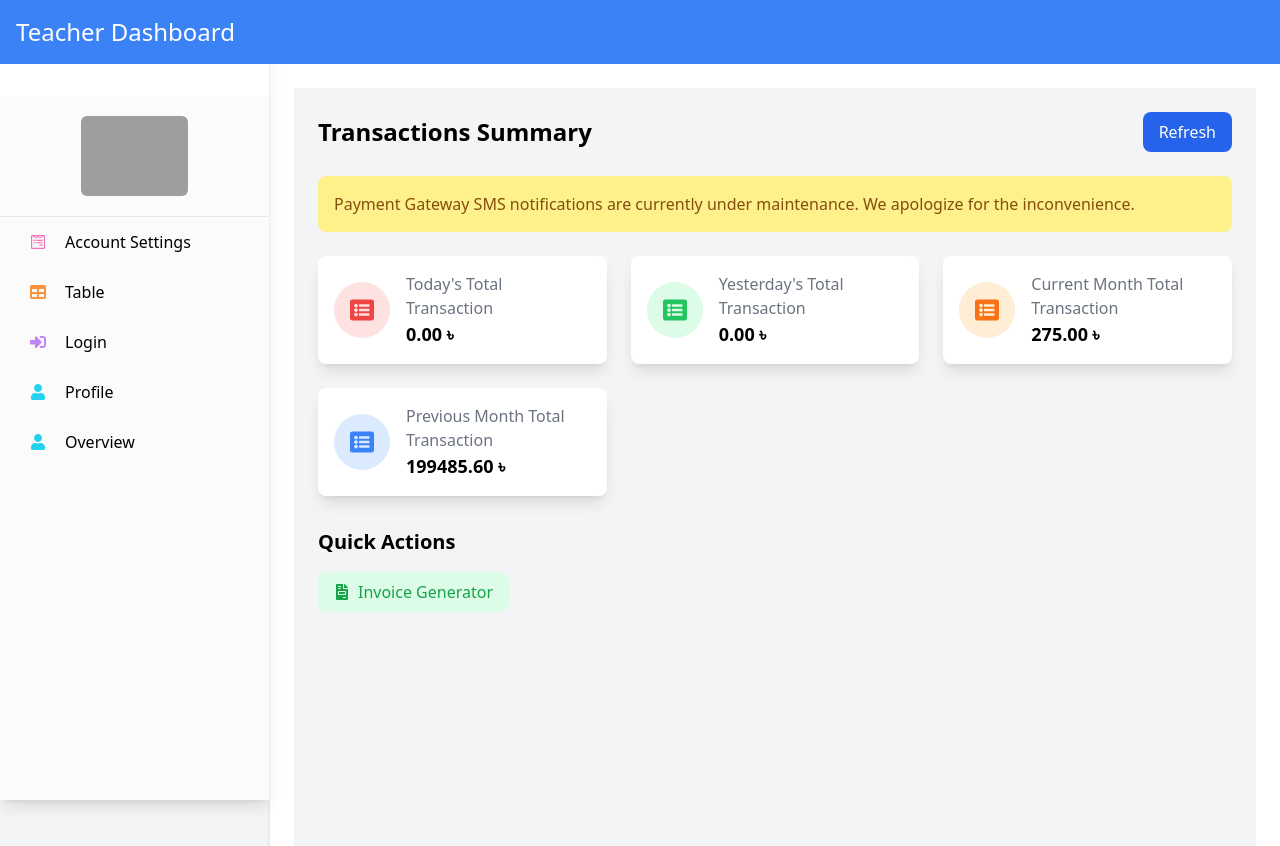
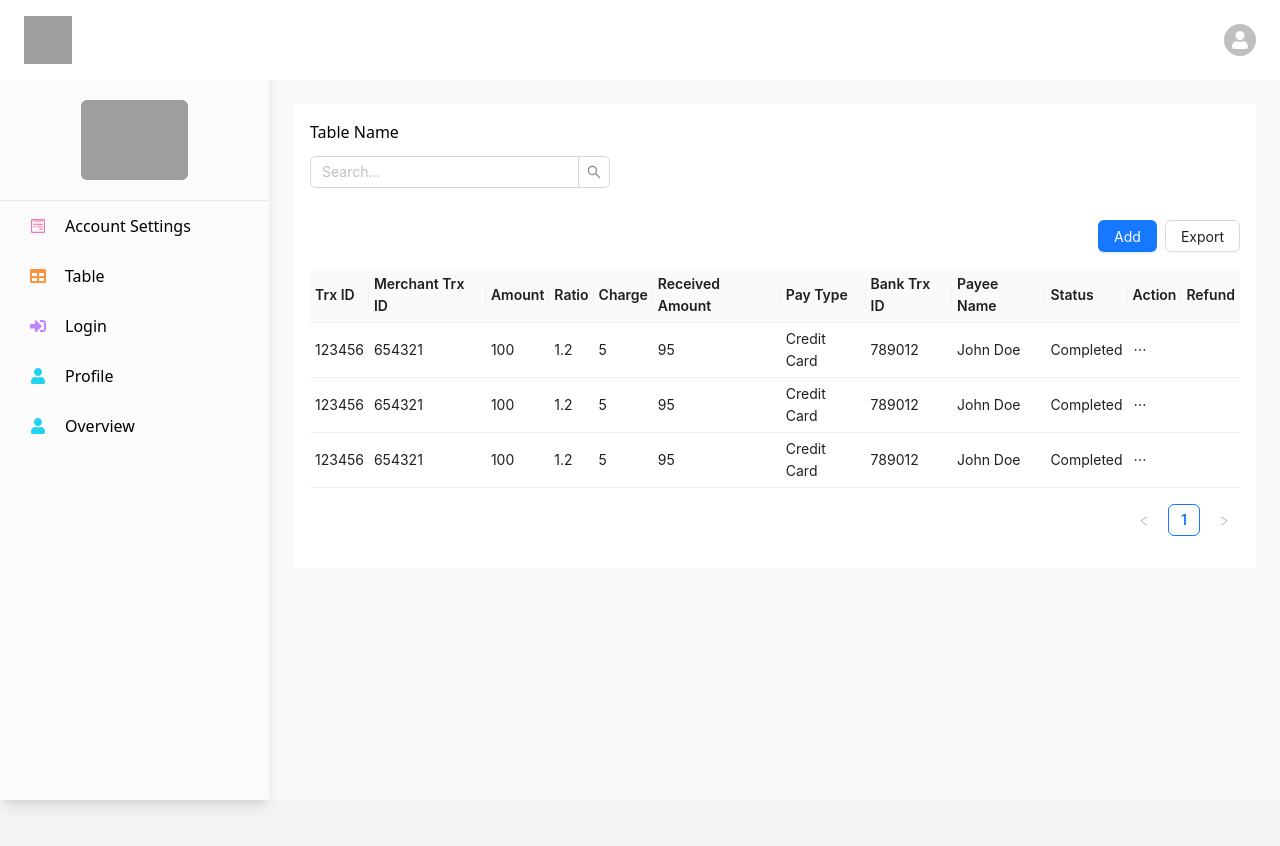
Before and after one commit to DipPal513/teacher_dashboard_lms, a Next.js app: page /overview in a window 1280 px wide. Shown: the top 846 px of the page. After the commit the page ends 800 px from the top, so only its background shows below. Built offline with nearby package versions, Linux system fonts and the light colour scheme; grey boxes are pictures that could not be loaded.

Commit message:
Add Ant Design dependency and update layout styles; enhance Header component with user dropdown

```diff
--- a/package.json
+++ b/package.json
@@ -9,6 +9,7 @@
     "lint": "next lint"
   },
   "dependencies": {
+    "antd": "^5.23.2",
     "next": "15.1.4",
     "react": "^19.0.0",
     "react-dom": "^19.0.0",
--- a/src/app/account_settings/page.jsx
+++ b/src/app/account_settings/page.jsx
@@ -20,7 +20,7 @@ const AccountSettings = () => {
   };
 
   return (
-    <div className="min-h-screen bg-gray-100 flex items-center justify-center">
+    <div className="min-h-screen  flex items-center justify-center">
       <div className="w-full max-w-2xl p-6 bg-white shadow-lg rounded-lg">
         <h2 className="text-2xl font-bold text-gray-800 text-center mb-6">
           Account Settings
--- a/src/app/globals.css
+++ b/src/app/globals.css
@@ -1,6 +1,8 @@
 @tailwind base;
 @tailwind components;
 @tailwind utilities;
+
+
 
 /* sidebar */
 
@@ -8,3 +10,11 @@
 .sidebar_menu{
     left: 0px !important;
 }
+
+/* antd */
+td.ant-table-cell,th{
+    padding: 5px 5px !important;
+    }
+ul.ant-dropdown-menu{
+    box-shadow: none !important;
+}
--- a/src/app/layout.js
+++ b/src/app/layout.js
@@ -34,7 +34,7 @@ export default function RootLayout({ children }) {
 
 
           {/* Main Content */}
-          <main className="flex-1 p-6 overflow-y-auto bg-white shadow-md">
+          <main className="flex-1 mt-20 md:p-6 overflow-y-auto bg-[#F8F9FA] shadow-md">
             {children}
           </main>
         </div>
--- a/src/app/login/page.jsx
+++ b/src/app/login/page.jsx
@@ -25,7 +25,7 @@ export default function LoginPage() {
   };
 
   return (
-    <div className="min-h-screen flex items-center justify-center bg-gradient-to-br from-blue-600 to-purple-700">
+    <div className="min-h-screen flex items-center justify-center bg-gradient-to-br">
       <div className="bg-white rounded-lg shadow-lg p-8 w-full max-w-md">
         {/* Logo */}
         <div className="text-center mb-6">
--- a/src/app/overview/page.jsx
+++ b/src/app/overview/page.jsx
@@ -1,84 +1,117 @@
-import React from "react";
-import { FaHome, FaSearch, FaListAlt, FaMoneyBill, FaFileInvoice } from "react-icons/fa";
+"use client";
+import React, { useState } from "react";
+import { Table, Button, Input, Menu, Dropdown } from "antd";
+import { EllipsisOutlined } from "@ant-design/icons";
 
-const Dashboard = () => {
+const initialData = [
+  {
+    key: "1",
+    trxId: "123456",
+    merchantTrxId: "654321",
+    amount: 100,
+    ratio: 1.2,
+    charge: 5,
+    receivedAmount: 95,
+    payType: "Credit Card",
+    bankTrxId: "789012",
+    payeeName: "John Doe",
+    status: "Completed",
+  },
+  {
+    key: "1",
+    trxId: "123456",
+    merchantTrxId: "654321",
+    amount: 100,
+    ratio: 1.2,
+    charge: 5,
+    receivedAmount: 95,
+    payType: "Credit Card",
+    bankTrxId: "789012",
+    payeeName: "John Doe",
+    status: "Completed",
+  },
+  {
+    key: "1",
+    trxId: "123456",
+    merchantTrxId: "654321",
+    amount: 100,
+    ratio: 1.2,
+    charge: 5,
+    receivedAmount: 95,
+    payType: "Credit Card",
+    bankTrxId: "789012",
+    payeeName: "John Doe",
+    status: "Completed",
+  },
+  // Add more demo data here
+];
+
+const columns = [
+  { title: "Trx ID", dataIndex: "trxId", key: "trxId" },
+  {
+    title: "Merchant Trx ID",
+    dataIndex: "merchantTrxId",
+    key: "merchantTrxId",
+  },
+  { title: "Amount", dataIndex: "amount", key: "amount" },
+  { title: "Ratio", dataIndex: "ratio", key: "ratio" },
+  { title: "Charge", dataIndex: "charge", key: "charge" },
+  {
+    title: "Received Amount",
+    dataIndex: "receivedAmount",
+    key: "receivedAmount",
+  },
+  { title: "Pay Type", dataIndex: "payType", key: "payType" },
+  { title: "Bank Trx ID", dataIndex: "bankTrxId", key: "bankTrxId" },
+  { title: "Payee Name", dataIndex: "payeeName", key: "payeeName" },
+  { title: "Status", dataIndex: "status", key: "status" },
+  {
+    title: "Action",
+    key: "action",
+    render: () => (
+      <Dropdown
+        overlay={
+          <Menu>
+            <Menu.Item key="1">Option 1</Menu.Item>
+            <Menu.Item key="2">Option 2</Menu.Item>
+          </Menu>
+        }
+      >
+        <EllipsisOutlined />
+      </Dropdown>
+    ),
+  },
+  { title: "Refund", dataIndex: "refund", key: "refund" },
+];
+
+export default function Page() {
+  const [data, setData] = useState(initialData);
+
   return (
-    <div className="flex min-h-screen bg-gray-100">
-
-      {/* Main Content */}
-      <div className="flex-1 p-6">
-        {/* Header */}
-        <div className="flex justify-between items-center mb-6">
-          <h2 className="text-2xl font-bold">Transactions Summary</h2>
-          <button className="bg-blue-600 text-white px-4 py-2 rounded-lg">Refresh</button>
+    <div className="p-4 bg-white w-full">
+      <div
+        style={{
+          display: "flex",
+          flexDirection: "column",
+          gap: "16px",
+          marginBottom: 16,
+        }}
+        className="header-container"
+      >
+        <div>
+          <h2 className="mb-3">Table Name</h2>
+          <Input.Search
+            placeholder="Search..."
+            className="mb-4"
+            style={{ width: "100%", maxWidth: 300 }}
+          />
         </div>
-
-        {/* Notification Banner */}
-        <div className="p-4 mb-6 bg-yellow-200 text-yellow-800 rounded-lg">
-          Payment Gateway SMS notifications are currently under maintenance. We apologize for the inconvenience.
-        </div>
-
-        {/* Cards */}
-        <div className="grid grid-cols-1 md:grid-cols-2 lg:grid-cols-3 gap-6">
-          <div className="bg-white p-4 rounded-lg shadow-lg">
-            <div className="flex items-center">
-              <div className="bg-red-100 text-red-500 p-4 rounded-full">
-                <FaListAlt size={24} />
-              </div>
-              <div className="ml-4">
-                <p className="text-gray-500">Today's Total Transaction</p>
-                <p className="text-lg font-bold">0.00 ৳</p>
-              </div>
-            </div>
-          </div>
-          <div className="bg-white p-4 rounded-lg shadow-lg">
-            <div className="flex items-center">
-              <div className="bg-green-100 text-green-500 p-4 rounded-full">
-                <FaListAlt size={24} />
-              </div>
-              <div className="ml-4">
-                <p className="text-gray-500">Yesterday's Total Transaction</p>
-                <p className="text-lg font-bold">0.00 ৳</p>
-              </div>
-            </div>
-          </div>
-          <div className="bg-white p-4 rounded-lg shadow-lg">
-            <div className="flex items-center">
-              <div className="bg-orange-100 text-orange-500 p-4 rounded-full">
-                <FaListAlt size={24} />
-              </div>
-              <div className="ml-4">
-                <p className="text-gray-500">Current Month Total Transaction</p>
-                <p className="text-lg font-bold">275.00 ৳</p>
-              </div>
-            </div>
-          </div>
-          <div className="bg-white p-4 rounded-lg shadow-lg">
-            <div className="flex items-center">
-              <div className="bg-blue-100 text-blue-500 p-4 rounded-full">
-                <FaListAlt size={24} />
-              </div>
-              <div className="ml-4">
-                <p className="text-gray-500">Previous Month Total Transaction</p>
-                <p className="text-lg font-bold">199485.60 ৳</p>
-              </div>
-            </div>
-          </div>
-        </div>
-
-        {/* Quick Actions */}
-        <div className="mt-8">
-          <h3 className="text-xl font-bold">Quick Actions</h3>
-          <div className="mt-4">
-            <button className="bg-green-100 text-green-600 px-4 py-2 rounded-lg flex items-center">
-              <FaFileInvoice className="mr-2" />
-              Invoice Generator
-            </button>
-          </div>
+        <div style={{ display: "flex", justifyContent: "flex-end", gap: "8px" }}>
+          <Button type="primary">Add</Button>
+          <Button>Export</Button>
         </div>
       </div>
+      <Table columns={columns} dataSource={data} scroll={{ x: true }} />
     </div>
   );
-};
-
-export default Dashboard;
+}
--- a/src/components/Header/Header.jsx
+++ b/src/components/Header/Header.jsx
@@ -1,9 +1,47 @@
-import React from 'react'
+"use client";
+import React from 'react';
+import { Menu, Dropdown, Avatar } from 'antd';
+import { FaUser, FaCog, FaSignOutAlt } from 'react-icons/fa';
+import Link from 'next/link';
 
 export default function Header() {
+    const menu = (
+        <Menu>
+            <Menu.Item key="user-info" disabled>
+                <div className="flex items-center">
+                    <Avatar src="https://via.placeholder.com/150" />
+                    <div className="ml-2">
+                        <div className="font-bold">John Doe</div>
+                        <div className="text-gray-500">john.doe@example.com</div>
+                    </div>
+                </div>
+            </Menu.Item>
+            <Menu.Divider />
+            <Menu.Item key="0" icon={<FaUser />}>
+                <Link href="/profile">Profile</Link>
+            </Menu.Item>
+            <Menu.Item key="1" icon={<FaCog />}>
+                <Link href="/settings">Settings</Link>
+            </Menu.Item>
+            <Menu.Divider />
+            <Menu.Item key="3" icon={<FaSignOutAlt />} style={{ color: 'red' }}>
+                Logout
+            </Menu.Item>
+        </Menu>
+    );
+
     return (
-        <header className="bg-blue-500 z-50 relative text-white p-4">
-            <h1 className="text-2xl">Teacher Dashboard</h1>
+        <header className="bg-white z-50 text-black p-4 fixed top-0 left-0 w-full">
+            <div className="max-w-screen-xl mx-auto px-2 flex items-center justify-between">
+                <div className="flex items-center ml-10 lg:ml-0">
+                    <img src="https://img.freepik.com/free-vector/bird-colorful-logo-gradient-vector_343694-1365.jpg" alt="Logo" className="w-12 h-12 mr-2" />
+                </div>
+                <Dropdown overlay={menu} trigger={['click']}>
+                    <div className="flex items-center cursor-pointer">
+                        <Avatar icon={<FaUser />} />
+                    </div>
+                </Dropdown>
+            </div>
         </header>
-    )
+    );
 }
--- a/src/components/sidemenu/SideMenu.jsx
+++ b/src/components/sidemenu/SideMenu.jsx
@@ -37,7 +37,7 @@ export default function SideMenu() {
         <Sidebar
           breakPoint="lg"
           width="270px"
-          className="h-full sidebar_menu pt-24"
+          className="h-full sidebar_menu pt-20"
           collapsedWidth="80px"
           style={{ backgroundColor: "#fff", color: "#000" }}
         >
```
Also changed, not shown: src/app/page.js (+25 -97 lines), 1 other file (tests, documents, lock files or other folders).
